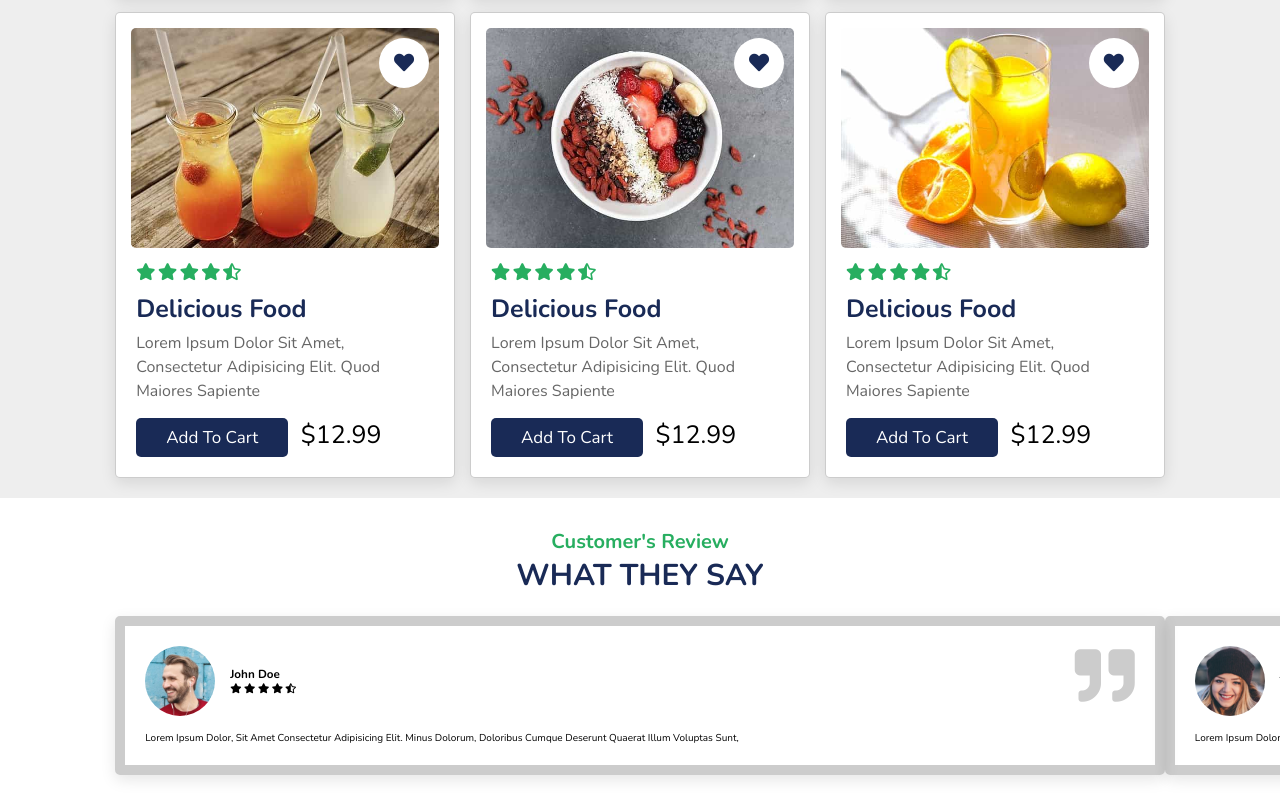
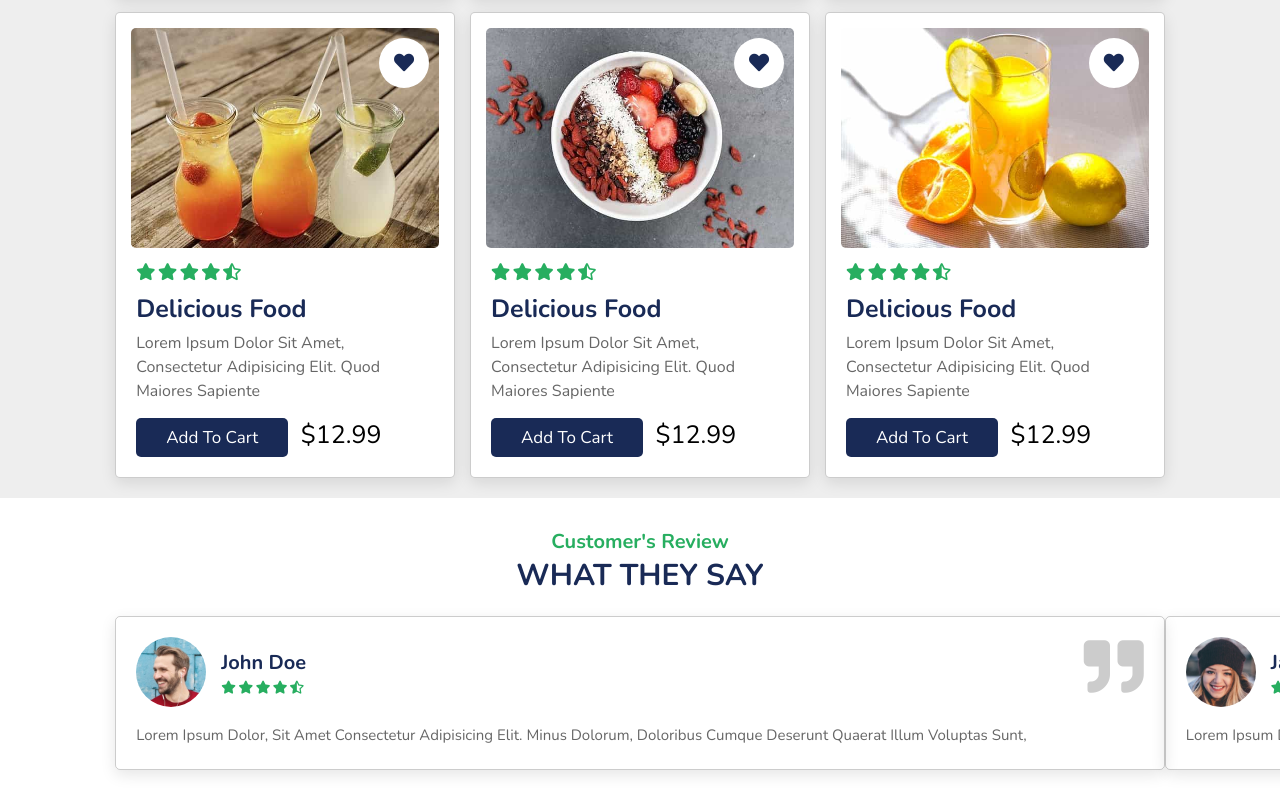
Before and after one commit to itmogo/food_restaurant_project, a plain HTML site: page index.html in a window 1280 px wide. Shown: the part 3270-4065 px from the top of the page. Drawn offline with nearby package versions, Linux system fonts and the light colour scheme; a script that the page names is missing.

Commit message:
uploaded reviews

```diff
--- a/css/style.css
+++ b/css/style.css
@@ -437,23 +437,23 @@ header .icons #menu-bars{
 /* review css*/
 
 .review .slide{
-    padding: 2rem;
-    box-shadow: var(--box-shadow);
-    border: 1rem solid rgba(0,0,0,.2);
+    padding:2rem;
+    box-shadow:var(--box-shadow);
+    border:.1rem solid rgba(0,0,0,.2);
     border-radius: .5rem;
     position: relative;
 }
 
 .review .slide .fa-quote-right{
     position: absolute;
-    top: 2rem; right: 2rem;
+    top:2rem; right:2rem;
     font-size: 6rem;
-    color: #ccc;
+    color:#ccc;
 }
 
 .review .slide .user{
     display: flex;
-    gap: 1.5rem;
+    gap:1.5rem;
     align-items: center;
     padding-bottom: 1.5rem;
 }
@@ -463,5 +463,21 @@ header .icons #menu-bars{
     width: 7rem;
     border-radius: 50%;
     object-fit: cover;
+}
 
+.review .slide .user h3{
+    color:var(--black);
+    font-size: 2rem;
+    padding-bottom: .5rem;
 }
+
+.review .slide .user i{
+    font-size: 1.3rem;
+    color:var(--green);
+}
+
+.review .slide p{
+    font-size: 1.5rem;
+    line-height: 1.8;
+    color:var(--light-color);
+}
```
